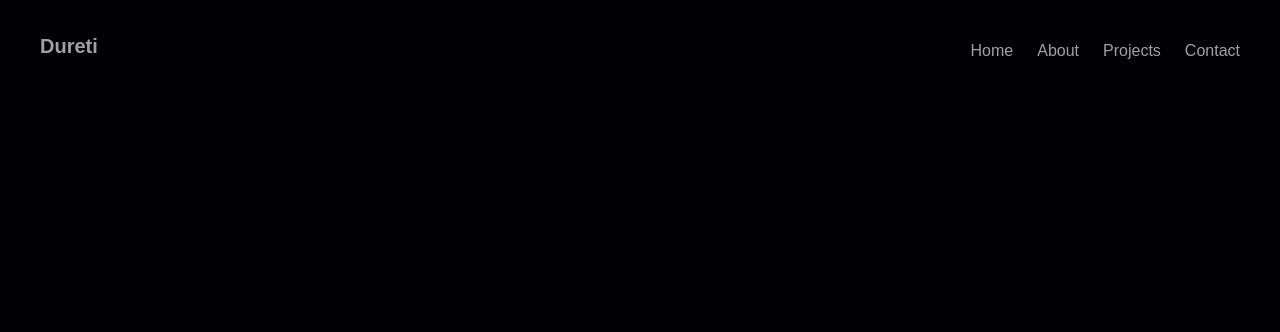
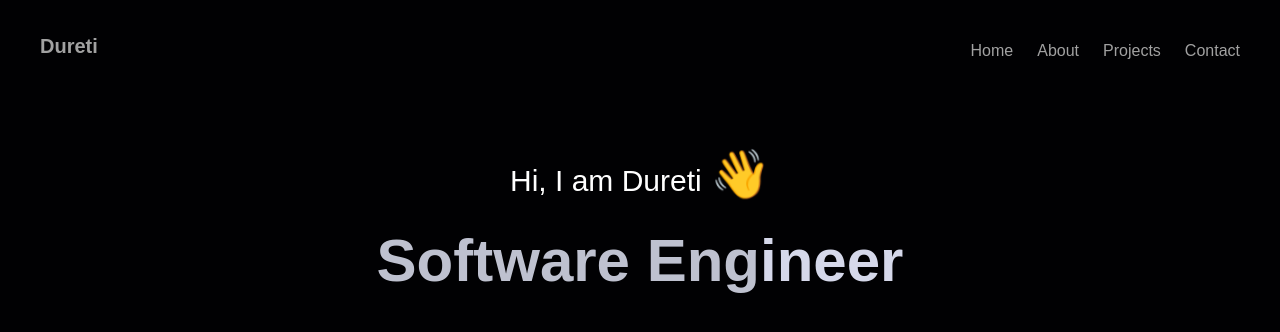
Before and after one commit to dura12/Personal-Portfolio, a React (Vite) app: page / in a window 1280 px wide. Shown: the top 332 px of the page. Built offline with nearby package versions, Linux system fonts and the light colour scheme.

Commit message:
finished navbar

```diff
--- a/src/App.jsx
+++ b/src/App.jsx
@@ -1,11 +1,12 @@
 import React from 'react'
 import Navbar from './sections/navbar'
 import './index.css'
-
+import HeroPage from './sections/hero'
 const App = () => {
   return (
     <div className='p-0.5 text-3xl text-blue-300'>
       <Navbar />
+      <HeroPage />
     </div>
   )
 }
--- /dev/null
+++ b/src/component/hackerRoom.jsx
@@ -0,0 +1,9 @@
+import React from 'react'
+import { Canvas } from '@react-three/fiber'
+const HackerRoom = () => {
+  return (
+    <Canvas>HackerRoom</Canvas>
+  )
+}
+
+export default HackerRoom
--- a/src/index.css
+++ b/src/index.css
@@ -149,6 +149,26 @@ body {
  */
 
 
+
+
+.waving-hand {
+  animation-name: wave-animation;
+  animation-duration: 2.5s;
+  animation-iteration-count: infinite;
+  transform-origin: 70% 70%;
+  display: inline-block;
+}
+
+.arrow-gradient {
+  background-image: linear-gradient(
+    to right,
+    rgba(255, 255, 255, 0.1) 10%,
+    rgba(255, 255, 255, 0.000025) 50%,
+    rgba(255, 255, 255, 0.000025) 50%,
+    rgba(255, 255, 255, 0.025) 100%
+  );
+}
+
 @keyframes wave-animation {
   0% {
     transform: rotate(0deg);
--- /dev/null
+++ b/src/sections/hero.jsx
@@ -0,0 +1,42 @@
+import React from 'react'
+import { Canvas } from '@react-three/fiber'
+import { PerspectiveCamera } from '@react-three/drei'
+import HackerRoom from '../component/hackerRoom'
+
+const HeroPage = () => {
+  return (
+    <section className='min-h-screen w-full flex flex-col relative'>
+      <div className='w-full mx-auto flex flex-col sm:mt-36 mt-20 gap-3 sm:px-10 px-5'>
+        <p className='sm:text-3xl text-2xl font-medium text-center text-white'>
+          Hi, I am Dureti{' '}
+          <span
+            style={{
+              animationName: 'wave-animation',
+              animationDuration: '2.5s',
+              animationIterationCount: 'infinite',
+              transformOrigin: '70% 70%',
+              display: 'inline-block',
+              fontSize: '3rem',
+            }}
+          >
+            👋
+          </span>
+        </p>
+        <p className='text-center xl:text-6xl md:text-5xl sm:text-4xl text-3xl font-generalsans font-black !leading-normal bg-gradient-to-r from-[#BEC1CF] from-60% via-[#D5D8EA] via-60% to-[#D5D8EA] to-100% bg-clip-text text-transparent'>
+          Software Engineer
+        </p>
+      </div>
+      <div className='w-full h-full absolute inset-0'>
+        {/* Wrap Canvas in a div */}
+        <div className='w-full h-full'>
+          <Canvas>
+            <PerspectiveCamera makeDefault position={[0, 0, 30]} />
+            {/* <HackerRoom /> */}
+          </Canvas>
+        </div>
+      </div>
+    </section>
+  )
+}
+
+export default HeroPage
```
Also changed, not shown: package.json (+6 -1 lines), 1 other file (tests, documents, lock files or other folders).
